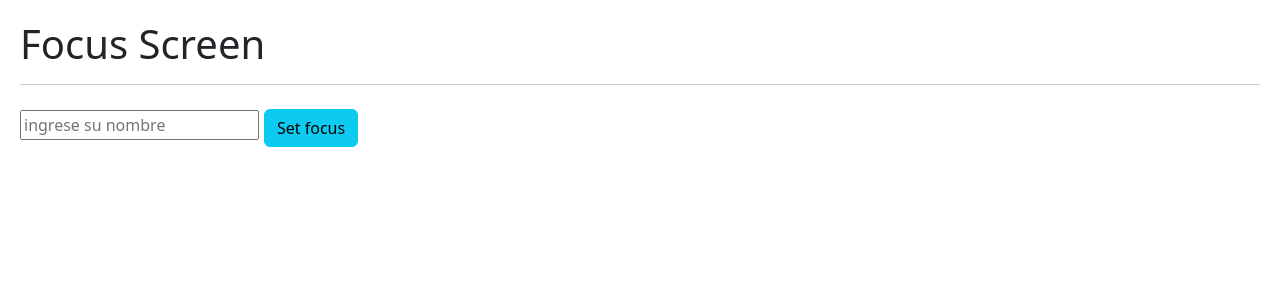
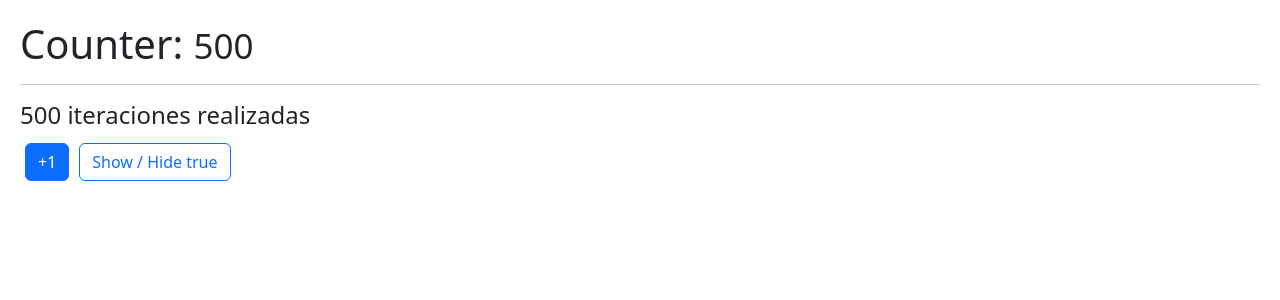
Before and after one commit to isaacPozos/react-learn, a React (Vite) app in the folder react/: page / in a window 1280 px wide. Shown: the top 300 px of the page. Built offline with nearby package versions, Linux system fonts and the light colour scheme.

Commit message:
Memo y MemoHook

```diff
--- /dev/null
+++ b/react/src/06-memos/Memorize.jsx
@@ -0,0 +1,18 @@
+import { useState } from "react";
+import { useCounter } from "../hooks/useCounter"
+import { Small } from "./Small";
+
+export const Memorize = () => {
+    const { counter, increment } = useCounter(10);
+    const [show, setShow] = useState(true);
+    return (
+        <>
+            <h1>Counter: <Small value={ counter } /></h1>
+            <hr />
+            <button className="btn btn-primary" onClick={ () => increment() }>
+                +1
+            </button>
+            <button className="btn btn-outline-primary" onClick={ () => setShow( !show ) }>Show / Hide {JSON.stringify(show)}</button>
+        </>
+    )
+}
--- /dev/null
+++ b/react/src/06-memos/MemorizeHook.jsx
@@ -0,0 +1,28 @@
+import { useMemo, useState } from "react";
+import { useCounter } from "../hooks/useCounter";
+
+const heavyStuff = (itearations = 100)=>{
+    for(let i=0 ; i < itearations; i++){
+        console.log('iteraciones');
+    }
+    return `${itearations} iteraciones realizadas`;
+}
+
+export const MemorizeHook = () => {
+    const { counter, increment } = useCounter(500);
+    const [show, setShow] = useState(true);
+
+    const valorMemorizado = useMemo(() => heavyStuff(counter), [counter])
+
+    return (
+        <>
+            <h1>Counter: <small>{ counter }</small></h1>
+            <hr />
+            <h4>{ valorMemorizado }</h4>
+            <button className="btn btn-primary" onClick={ () => increment() }>
+                +1
+            </button>
+            <button className="btn btn-outline-primary" onClick={ () => setShow( !show ) }>Show / Hide {JSON.stringify(show)}</button>
+        </>
+    )
+}
--- a/react/src/main.jsx
+++ b/react/src/main.jsx
@@ -6,12 +6,14 @@ import ReactDOM from 'react-dom/client'
 // import { SimpleForm } from './02-useEffect/SimpleForm'
 // import { FormCustomHook } from './02-useEffect/FormCustomHook'
 // import { MultipleCustomHooks } from './03-examples/MultipleCustomHooks'
-import { FocusScreen } from './04-useRef/FocusScreen'
+// import { FocusScreen } from './04-useRef/FocusScreen';
+// import { Memorize } from './06-memos/Memorize';
+import { MemorizeHook } from './06-memos/MemorizeHook';
 
 import './index.css'
 
 ReactDOM.createRoot(document.getElementById('root')).render(
   <React.StrictMode>
-    <FocusScreen />
+    <MemorizeHook />
   </React.StrictMode>,
 )
```
Also changed, not shown: react/src/06-memos/Small.jsx (added, +8 -0 lines).
